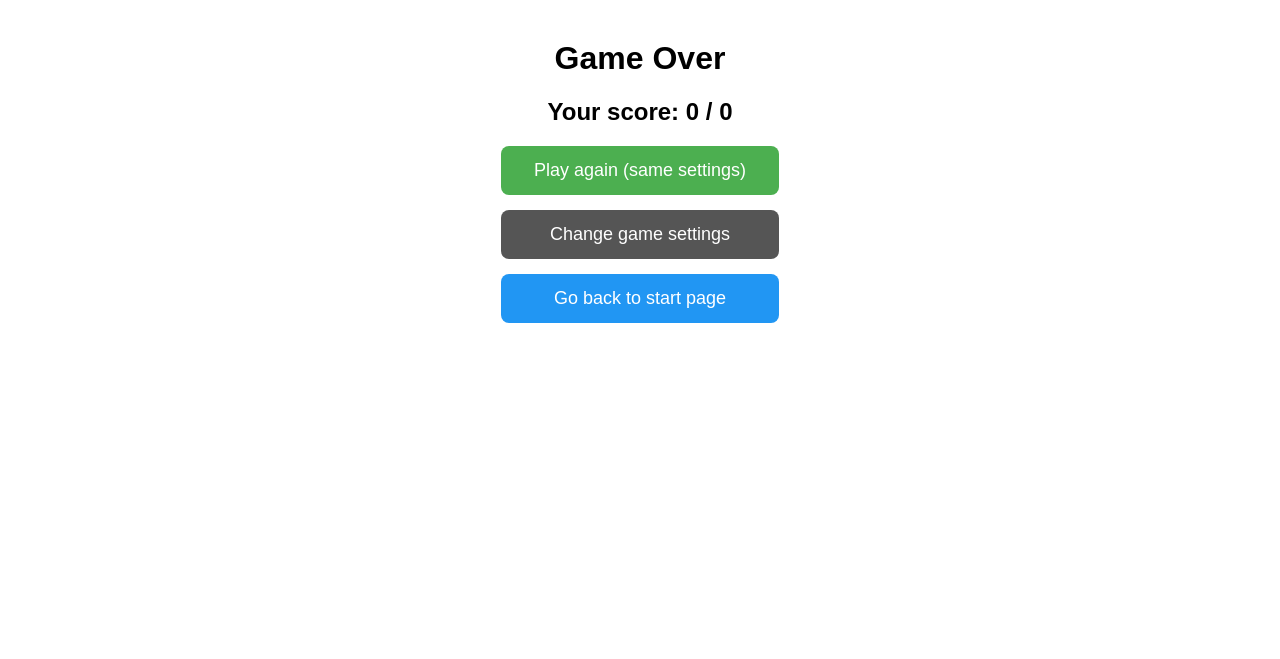
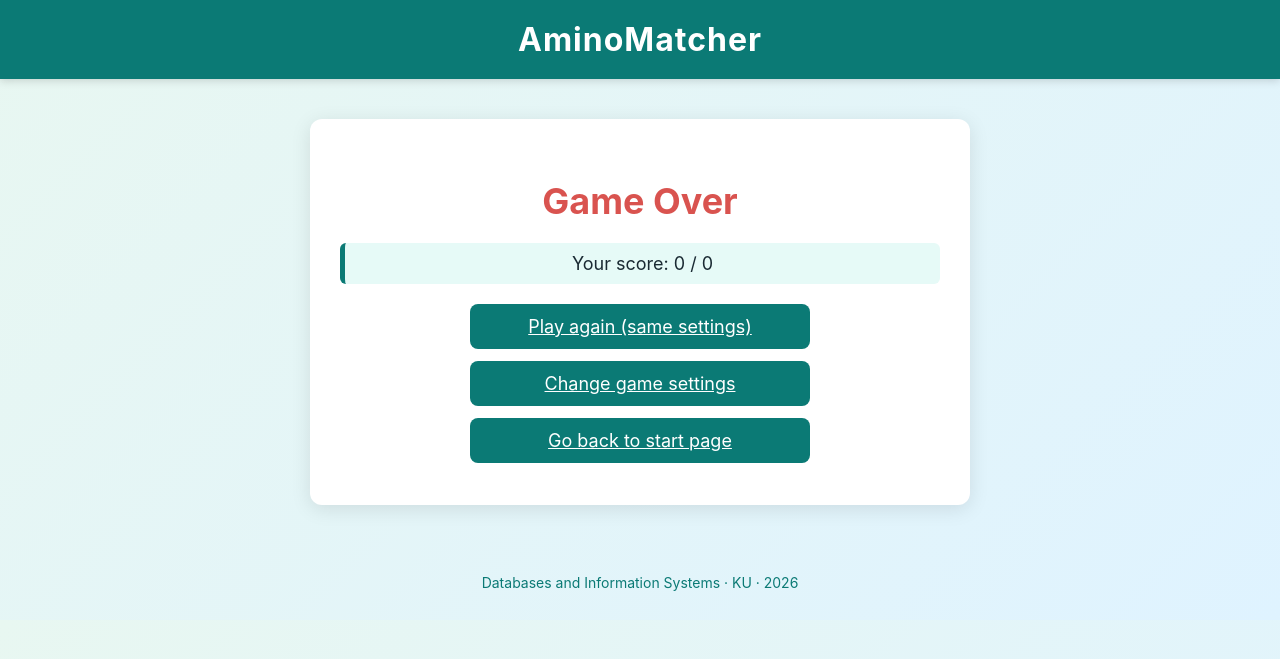
Before and after one commit to cxk650/AminoMatcher-DIS-project-2026, a Flask app: page /game_over in a window 1280 px wide. Shown: the top 659 px of the page. Run offline with Flask 3, Linux system fonts and the light colour scheme; some libraries are stand-ins or nearby versions.

Commit message:
layout updated

```diff
--- a/app.py
+++ b/app.py
@@ -241,8 +241,10 @@ def answer():
     if choice.lower() == correct.lower():
         session["score"] += 1
         feedback = "Correct!"
+        color_class = "correct"
     else:
         feedback = f"Wrong! The correct answer was {correct}"
+        color_class = "#wrong"
 
         # Survival mode → stop immediately
         if session.get("survival"):
@@ -259,7 +261,8 @@ def answer():
     return render_template(
         "answer.html",
         feedback=feedback,
-        score=session["score"]
+        score=session["score"],
+        color_class=color_class
     )
 @app.route("/game_over")
 def game_over():
--- /dev/null
+++ b/static/style.css
@@ -0,0 +1,189 @@
+/* --- GLOBAL BIOTECH LOOK --- */
+
+body {
+    font-family: 'Inter', Arial, sans-serif;
+    background: linear-gradient(135deg, #e8f7f1, #dff3ff);
+    color: #1a2a33;
+    margin: 0;
+    padding: 0;
+    text-align: center;
+}
+
+/* --- HEADER --- */
+
+header {
+    background: #0b7a75;
+    padding: 20px 0;
+    color: white;
+    box-shadow: 0 2px 8px rgba(0,0,0,0.15);
+}
+
+header h1 {
+    margin: 0;
+    font-size: 32px;
+    letter-spacing: 1px;
+}
+
+/* --- FOOTER --- */
+
+footer {
+    margin-top: 40px;
+    padding: 15px 0;
+    font-size: 14px;
+    color: #0b7a75;
+}
+
+/* --- MAIN CONTAINER --- */
+
+.container {
+    max-width: 600px;
+    margin: 40px auto;
+    background: white;
+    padding: 30px;
+    border-radius: 12px;
+    box-shadow: 0 4px 20px rgba(0,0,0,0.1);
+}
+
+/* --- BUTTONS --- */
+
+button, .btn {
+    background: #0b7a75;
+    color: white;
+    padding: 12px 20px;
+    border: none;
+    border-radius: 8px;
+    font-size: 18px;
+    cursor: pointer;
+    margin: 10px;
+    transition: 0.2s ease;
+}
+
+button:hover, .btn:hover {
+    background: #0e948d;
+    transform: translateY(-2px);
+}
+
+/* --- INPUT FIELDS --- */
+
+input[type="text"] {
+    width: 80%;
+    padding: 12px;
+    font-size: 18px;
+    border: 2px solid #0b7a75;
+    border-radius: 8px;
+    margin-top: 15px;
+    outline: none;
+    transition: 0.2s ease;
+}
+
+input[type="text"]:focus {
+    border-color: #0e948d;
+    box-shadow: 0 0 8px rgba(14,148,141,0.3);
+}
+
+/* --- ERROR MESSAGE --- */
+
+.error {
+    color: #d9534f;
+    font-weight: bold;
+    margin-bottom: 15px;
+}
+
+/* --- SCORE DISPLAY --- */
+
+.score-box {
+    background: #e6faf7;
+    border-left: 5px solid #0b7a75;
+    padding: 10px 15px;
+    margin-bottom: 20px;
+    border-radius: 6px;
+    font-size: 18px;
+}
+
+/* --- GAME OVER --- */
+
+.game-over {
+    font-size: 36px;
+    color: #d9534f;
+    margin-bottom: 20px;
+}
+
+.mode-box {
+    margin-bottom: 35px;
+}
+
+.mode-desc {
+    font-size: 15px;
+    color: #0b7a75;
+    margin-top: 10px;
+    margin-bottom: 20px;
+    line-height: 1.4;
+}
+
+
+.tagline {
+    font-size: 18px;
+    color: #0b7a75;
+    font-weight: 500;
+    margin-top: -10px;
+    margin-bottom: 20px;
+}
+
+.game-over {
+    font-size: 36px;
+    color: #d9534f;
+    margin-bottom: 20px;
+    font-weight: bold;
+}
+
+/* Game Over button spacing */
+.btn {
+    width: 100%;
+    max-width: 300px;
+    margin: 12px auto;
+    display: block;
+}
+
+.game-over-buttons {
+    margin-top: 20px;
+}
+
+.feedback-text {
+    font-size: 28px;
+    font-weight: bold;
+    margin-bottom: 20px;
+}
+
+.amino-table {
+    width: 100%;
+    border-collapse: collapse;
+    margin-top: 20px;
+}
+
+.amino-table th {
+    background: #0b7a75;
+    color: white;
+    padding: 12px;
+    text-align: left;
+}
+
+.amino-table td {
+    padding: 10px;
+    border-bottom: 1px solid #d9e7e6;
+}
+
+.amino-table tr:nth-child(even) {
+    background: #f4fbfa;
+}
+
+.amino-table tr:hover {
+    background: #e6faf7;
+}
+
+.correct {
+    color: #0b7a75;
+}
+
+.wrong {
+    color: #d9534f;
+}
--- /dev/null
+++ b/templates/base.html
@@ -0,0 +1,25 @@
+<!DOCTYPE html>
+<html lang="en">
+<head>
+    <meta charset="UTF-8">
+    <title>{% block title %}AminoMatcher{% endblock %}</title>
+
+    <link rel="stylesheet" href="{{ url_for('static', filename='style.css') }}">
+</head>
+
+<body>
+
+    <header>
+        <h1>AminoMatcher</h1>
+    </header>
+
+    <main class="container">
+        {% block content %}{% endblock %}
+    </main>
+
+    <footer>
+        <p>Databases and Information Systems · KU · 2026</p>
+    </footer>
+
+</body>
+</html>
--- a/templates/game_over.html
+++ b/templates/game_over.html
@@ -1,47 +1,19 @@
-<!DOCTYPE html>
-<html>
-<head>
-    <meta charset="UTF-8">
-    <title>Game Over</title>
-    <style>
-        body {
-            font-family: Arial, sans-serif;
-            max-width: 600px;
-            margin: 40px auto;
-            text-align: center;
-        }
-        .btn {
-            display: block;
-            width: 250px;
-            margin: 15px auto;
-            padding: 14px;
-            font-size: 18px;
-            background-color: #4CAF50;
-            color: white;
-            text-decoration: none;
-            border-radius: 8px;
-        }
-        .btn-secondary {
-            background-color: #555;
-        }
-        .btn-start {
-            background-color: #2196F3;
-        }
-    </style>
-</head>
-<body>
+{% extends "base.html" %}
 
-    <h1>Game Over</h1>
-    <h2>Your score: {{ score }} / {{ total }}</h2>
+{% block title %}Game Over · AminoMatcher{% endblock %}
 
-    <!-- Play again with SAME mode + question type -->
+{% block content %}
+
+<h2 class="game-over">Game Over</h2>
+
+<div class="score-box">
+    Your score: {{ score }} / {{ total }}
+</div>
+
+<div class="game-over-buttons">
     <a class="btn" href="/restart_same">Play again (same settings)</a>
+    <a class="btn" href="/modes">Change game settings</a>
+    <a class="btn" href="/">Go back to start page</a>
+</div>
 
-    <!-- Go back to mode selection -->
-    <a class="btn btn-secondary" href="/modes">Change game settings</a>
-
-    <!-- Go back to start page -->
-    <a class="btn btn-start" href="/">Go back to start page</a>
-
-</body>
-</html>
+{% endblock %}
```
Also changed, not shown: templates/aminoacids.html (+11 -32 lines), templates/answer.html (+13 -33 lines), templates/choose_type.html (+46 -18 lines), templates/home.html (+17 -39 lines), templates/modes.html (+21 -13 lines), templates/quiz.html (+13 -58 lines), templates/random.html (deleted, +0 -15 lines), templates/todo.html (deleted, +0 -11 lines).
